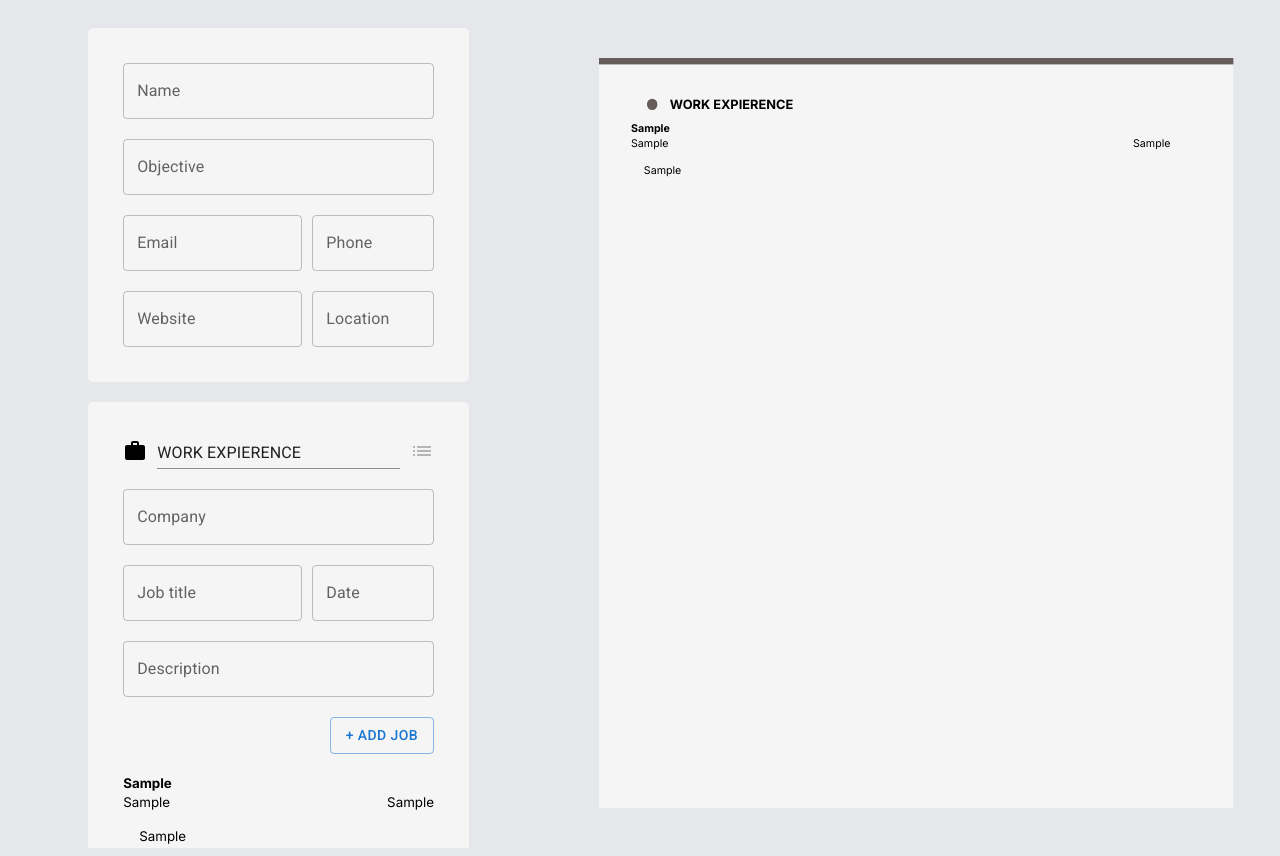
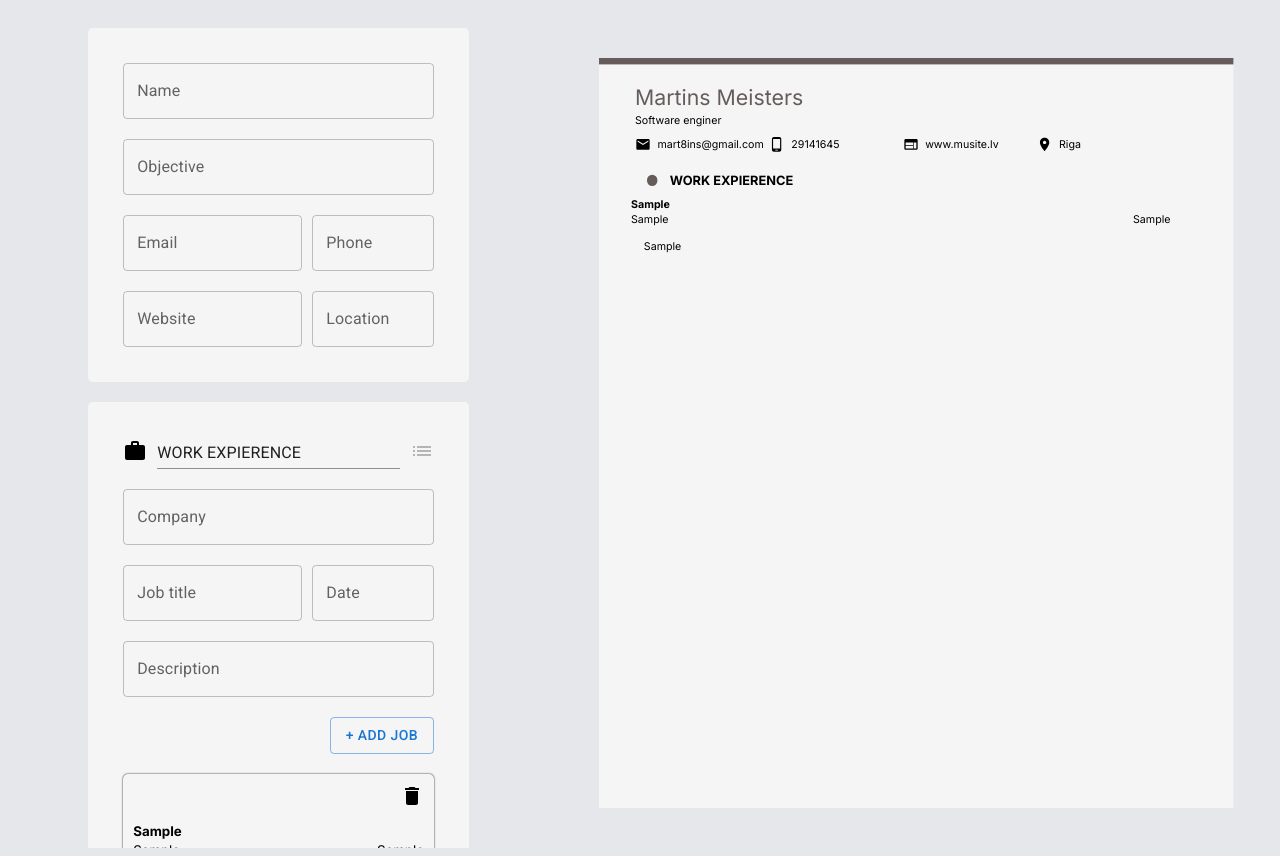
Before and after one commit to mart8ins/cv-generator, a Next.js app: page / in a window 1280 px wide. Both pictures are taken after typing "Sample", "Sample", "Sample", "Sample" into the empty fields and a click on the button "+ ADD JOB". Built offline with nearby package versions, Linux system fonts and the light colour scheme.

Commit message:
finished work expierence

```diff
--- a/src/app/components/pdfPreview/components/expierencePreview/ExpierencePreview.tsx
+++ b/src/app/components/pdfPreview/components/expierencePreview/ExpierencePreview.tsx
@@ -8,20 +8,27 @@ export default function ExpierencePreview() {
     const { theme } = useContext(AppThemeContext);
     return (
         <div>
-            <div className="section-title">
-                <div className="section-identifier" style={{ width: theme.size, height: theme.size, backgroundColor: theme.color }}></div>
-                <div className="section-identifier-title">{workExperienceAll.title}</div>
-            </div>
+            {(workExperienceAll.data.length > 0 ||
+                workExperience.company.length > 0 ||
+                workExperience.job_title.length > 0 ||
+                workExperience.date.length > 0 ||
+                workExperience.description.length > 0) && (
+                <div className="section-title">
+                    <div
+                        className="section-identifier"
+                        style={{ width: theme.size, height: theme.size, backgroundColor: theme.color }}></div>
+                    <div className="section-identifier-title">{workExperienceAll.title}</div>
+                </div>
+            )}
+
             <div>
                 {workExperienceAll.data.length > 0 &&
                     workExperienceAll.data.map((element: any) => {
                         console.log(element);
-                        return (
-                            <ExpierenceBlock key={element.id} workExperience={element}/>
-                        );
+                        return <ExpierenceBlock key={element.id} workExperience={element} />;
                     })}
             </div>
-            <ExpierenceBlock workExperience={workExperience}/>
+            <ExpierenceBlock workExperience={workExperience} />
         </div>
     );
 }
--- a/src/app/components/userInputs/components/work-expierence/WorkExpierenceInput.tsx
+++ b/src/app/components/userInputs/components/work-expierence/WorkExpierenceInput.tsx
@@ -4,6 +4,7 @@ import { v4 as uuidv4 } from "uuid";
 import { TextField, Button } from "@mui/material";
 import WorkIcon from "@mui/icons-material/Work";
 import ListIcon from "@mui/icons-material/List";
+import DeleteIcon from "@mui/icons-material/Delete";
 import ExpierenceBlock from "@/app/components/pdfPreview/components/expierencePreview/ExpierenceBlock";
 
 export default function WorkExpierenceInput() {
@@ -26,6 +27,18 @@ export default function WorkExpierenceInput() {
             job_title: "",
             date: "",
             description: "",
+        });
+    }
+
+    function deleteWorkExpierence(id: String){
+        const remaining = workExperienceAll.data.filter((w:any)=> {
+            if(id != w.id) {
+                return w;
+            }
+        })
+        setWorkExperienceAll({
+            ...workExperienceAll,
+            data: remaining
         });
     }
 
@@ -124,7 +137,16 @@ export default function WorkExpierenceInput() {
             <div className="expierence-input-group">
                 {workExperienceAll.data.length > 0 &&
                     workExperienceAll.data.map((element: any) => {
-                        return <ExpierenceBlock key={element.id} workExperience={element} />;
+                        return (
+                            <div key={element.id} className="input-added-expierance">
+                                <div className="input-added-expierance-delete-container">
+                                    <div className="input-added-expierance-delete">
+                                        <DeleteIcon onClick={()=> deleteWorkExpierence(element.id)} />
+                                    </div>
+                                </div>
+                                <ExpierenceBlock workExperience={element} />
+                            </div>
+                        );
                     })}
             </div>
         </div>
--- a/src/app/context/context.tsx
+++ b/src/app/context/context.tsx
@@ -5,12 +5,12 @@ export const CvContext = createContext({} as any);
 
 const CvContextProvider = ({ children }: any) => {
     const [details, setDetails] = useState({
-        name: "",
-        objective: "",
-        email: "",
-        phone: "",
-        website: "",
-        location: ""
+        name: "Martins Meisters",
+        objective: "Software enginer",
+        email: "mart8ins@gmail.com",
+        phone: "29141645",
+        website: "www.musite.lv",
+        location: "Riga"
     });
 
     const [workExperienceAll, setWorkExperienceAll] = useState({
--- a/src/app/globals.css
+++ b/src/app/globals.css
@@ -35,6 +35,21 @@ body {
     margin-left: 10px;
 }
 
+.input-added-expierance {
+    margin-top: 10px;
+    padding: 10px;
+    border-radius: 5px;
+    box-shadow: 0 0px 2px 0px black;
+}
+.input-added-expierance-delete-container {
+    display: flex;
+    justify-content: flex-end;
+}
+.input-added-expierance-delete:hover {
+    cursor: pointer;
+    transform: scale(1.1);
+}
+
 /* PREVIEW */
 
 .section-title {
@@ -60,7 +75,7 @@ body {
 
 .preview-group {
     width: 85%;
-    margin: 20px auto;
+    margin: 25px auto;
     margin-left: 40px;
 }
 
```
